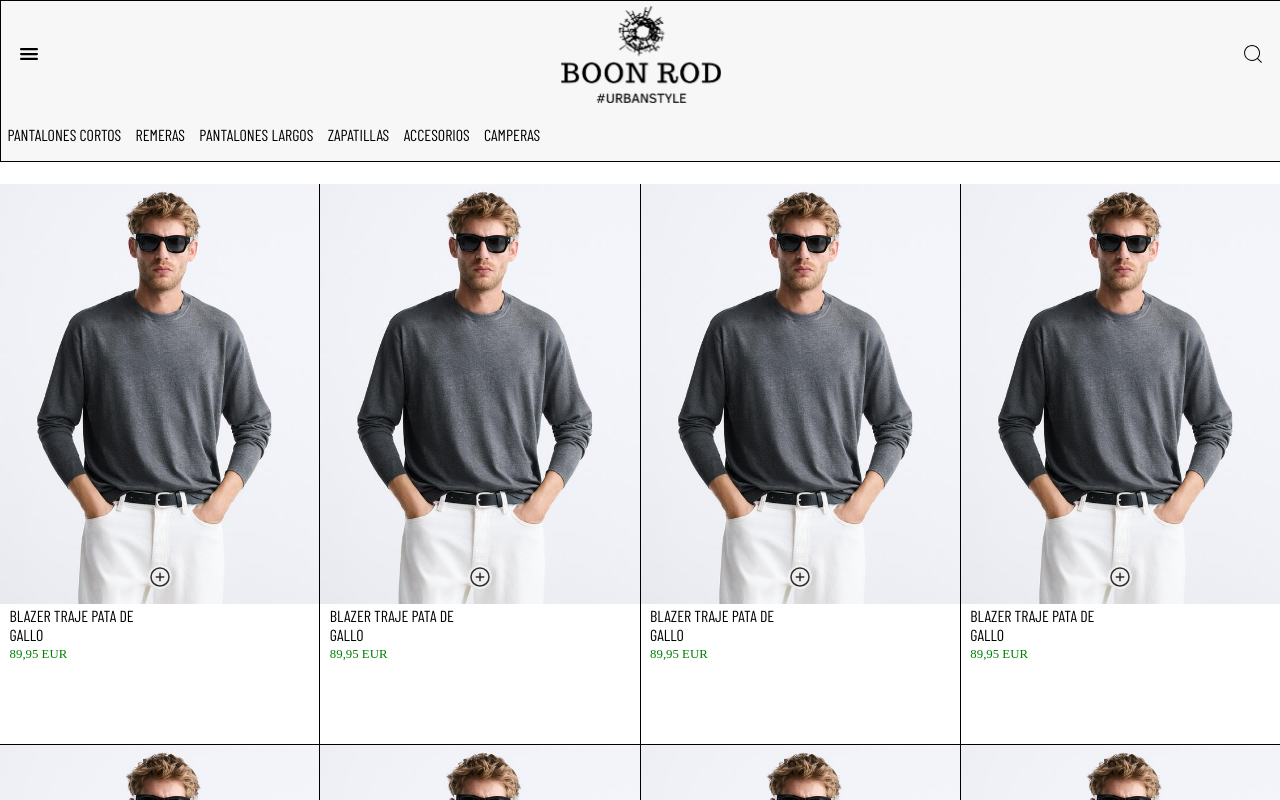
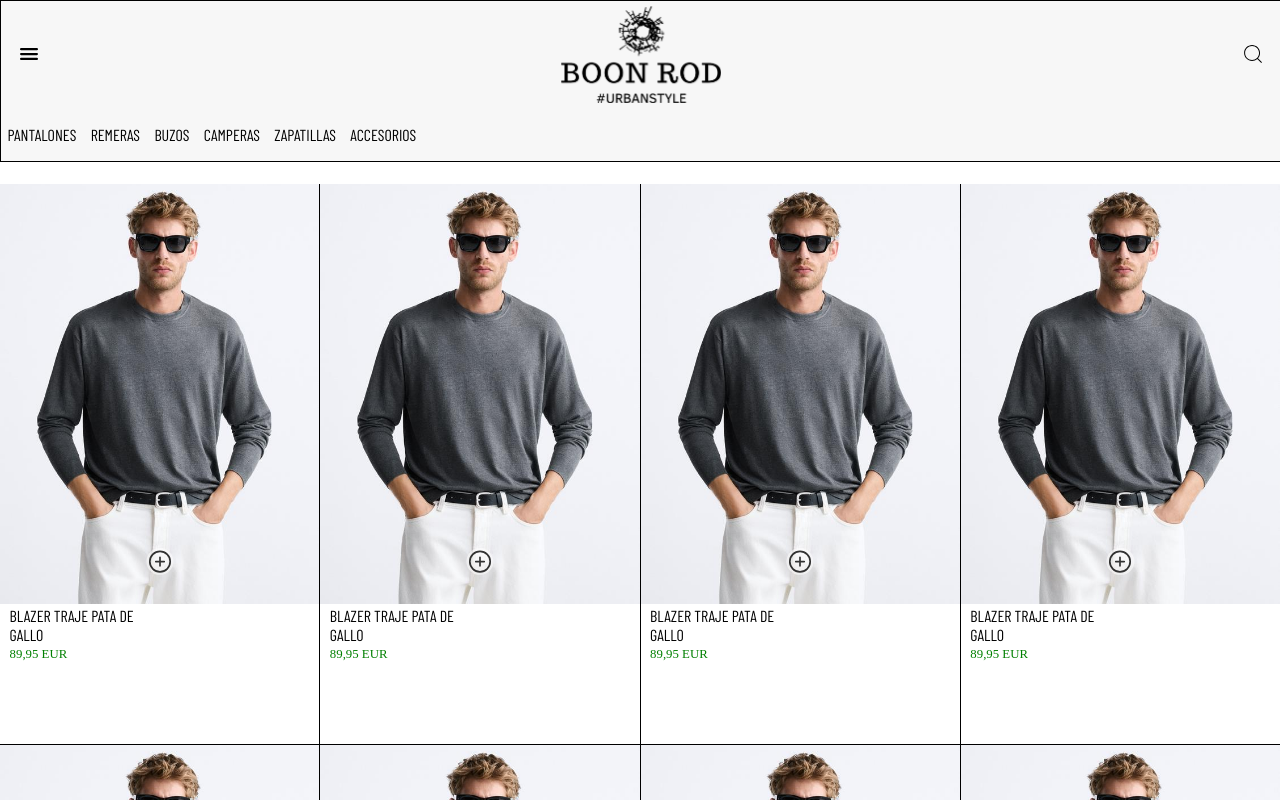
Before and after one commit to Juannmanuel/BoonRod, a React (Vite) app: page /catalogo in a window 1280 px wide. Built offline with nearby package versions, Linux system fonts and the light colour scheme; a web font is replaced by a local one.

Commit message:
catalogo

```diff
--- a/src/components/Card/Card.module.css
+++ b/src/components/Card/Card.module.css
@@ -23,12 +23,12 @@
 .icon {
   position: absolute;
   left: 50%;
-  top: 68%;
+  top: 65%;
   transform: translate(-50%);
   color: rgba(0, 0, 0, 0.798);
   background-color: rgba(255, 255, 255, 0.533);
   border-radius: 50%;
-  font-size: 1.5rem;
+  font-size: 1.7rem;
 }
 .title {
   overflow: hidden;
--- a/src/components/Catalogo/Catalogo.jsx
+++ b/src/components/Catalogo/Catalogo.jsx
@@ -1,4 +1,4 @@
-import { useState, useEffect } from "react";
+import { useState, useRef, useEffect } from "react";
 import style from "./Catalogo.module.css";
 import { IoMenu } from "react-icons/io5";
 import { CiSearch } from "react-icons/ci";
@@ -8,12 +8,41 @@ import Card from "../Card/Card";
 import RecommendedProducts from "../RecommendedProducts/RecommendedProducts";
 import NavbarMovile from "../NavbarMovile/NavbarMovile";
 
-function Catalogo({currentPath}) {
+function Catalogo({ currentPath }) {
+  const sectionRef = useRef(null);
+  const [isScrollingUp, setIsScrollingUp] = useState(true);
+  const [lastScrollTop, setLastScrollTop] = useState(0);
+  useEffect(() => {
+    const handleScroll = () => {
+      const currentScrollTop = sectionRef.current.scrollTop; // Obtener la posición actual del scroll
 
+      if (currentScrollTop < lastScrollTop) {
+        // Scroll hacia arriba
+        setIsScrollingUp(true);
+      } else {
+        // Scroll hacia abajo
+        setIsScrollingUp(false);
+      }
 
+      setLastScrollTop(currentScrollTop); // Actualizar la posición del scroll anterior
+    };
+
+    const sectionEl = sectionRef.current;
+
+    if (sectionEl) {
+      sectionEl.addEventListener("scroll", handleScroll); // Escuchar evento de scroll
+    }
+
+    // Cleanup: remover el evento cuando el componente se desmonte
+    return () => {
+      if (sectionEl) {
+        sectionEl.removeEventListener("scroll", handleScroll);
+      }
+    };
+  }, [lastScrollTop]);
   return (
-    <section className={style.catalogo_main}>
-      <NavbarMovile/>
+    <section ref={sectionRef} className={style.catalogo_main}>
+      <NavbarMovile isScrollingUp={isScrollingUp} />
       <RecommendedProducts section={"catalogo"} />
       <Footer />
     </section>
--- a/src/components/NavbarMovile/NavbarMovile.jsx
+++ b/src/components/NavbarMovile/NavbarMovile.jsx
@@ -5,34 +5,16 @@ import { IoMenu } from "react-icons/io5";
 import { CiSearch } from "react-icons/ci";
 import logoImage from "../../assets/images/logo/logo_boonrod_claro.png";
 
-function NavbarMovile({}) {
+function NavbarMovile({isScrollingUp}) {
   const location = useLocation();
   const currentPath = location.pathname;
   console.log(currentPath, "nav");
-  const [prevScrollPos, setPrevScrollPos] = useState(0);
-  const [navbarVisible, setNavbarVisible] = useState(true);
-  const handleScroll = () => {
-    const currentScrollPos = window.pageYOffset;
-    setNavbarVisible(prevScrollPos > currentScrollPos || currentScrollPos < 10);
-    setPrevScrollPos(currentScrollPos);
-  };
-  useEffect(() => {
-    window.addEventListener("scroll", handleScroll);
-    return () => window.removeEventListener("scroll", handleScroll);
-  }, [prevScrollPos]);
-  const categorias = [
-    "pantalones cortos",
-    "remeras",
-    "pantalones largos",
-    "zapatillas",
-    "accesorios",
-    "camperas",
-  ];
+  const categorias = ["pantalones","remeras","buzos","camperas","zapatillas","accesorios"]
 
   return (
     <nav
       className={`${style.navbar} ${
-        navbarVisible ? style.visible : style.hidden
+        isScrollingUp ? style.visible : style.hidden
       }`}
     >
       <section className={style.navbar_menu}>
```
